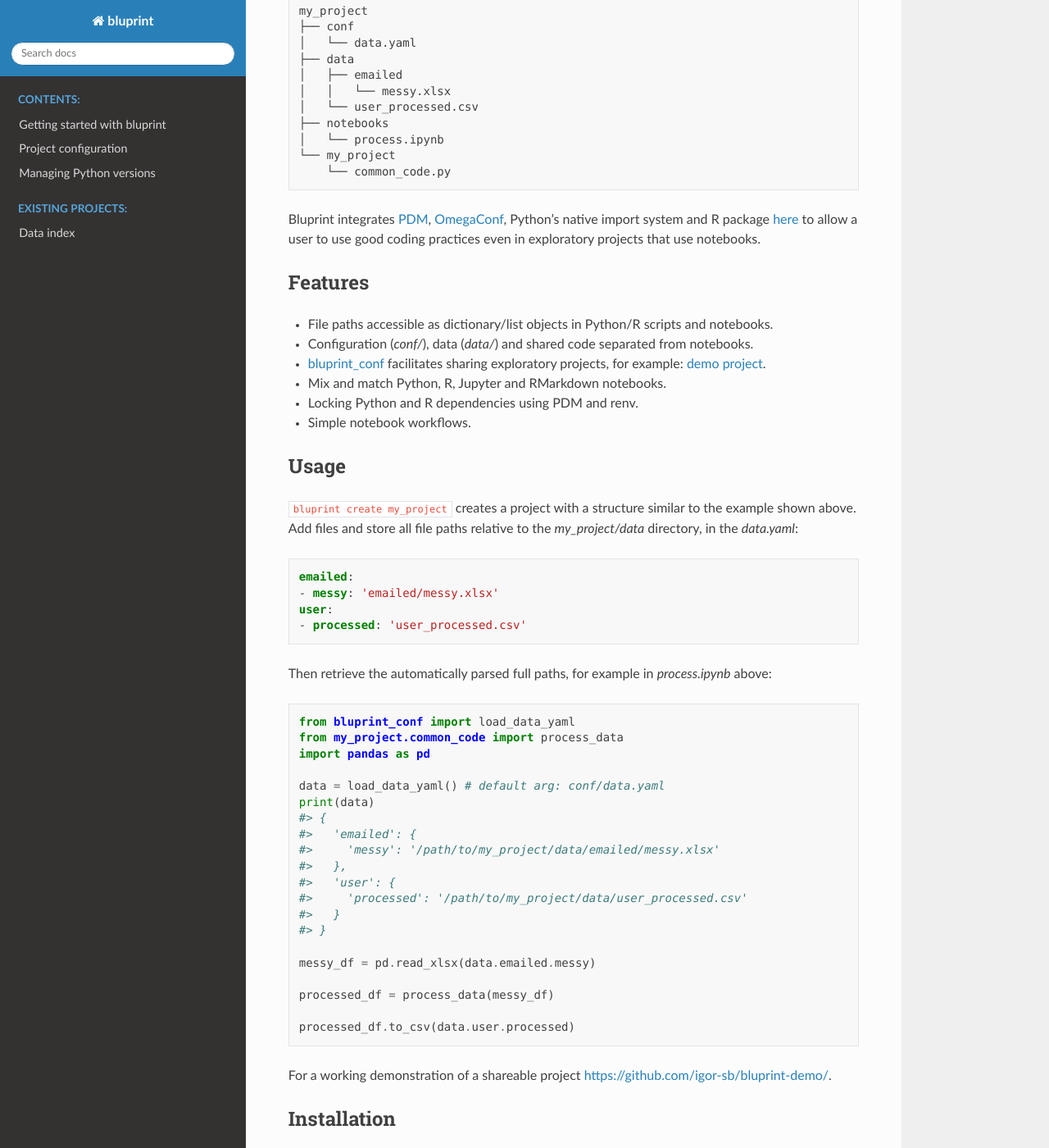
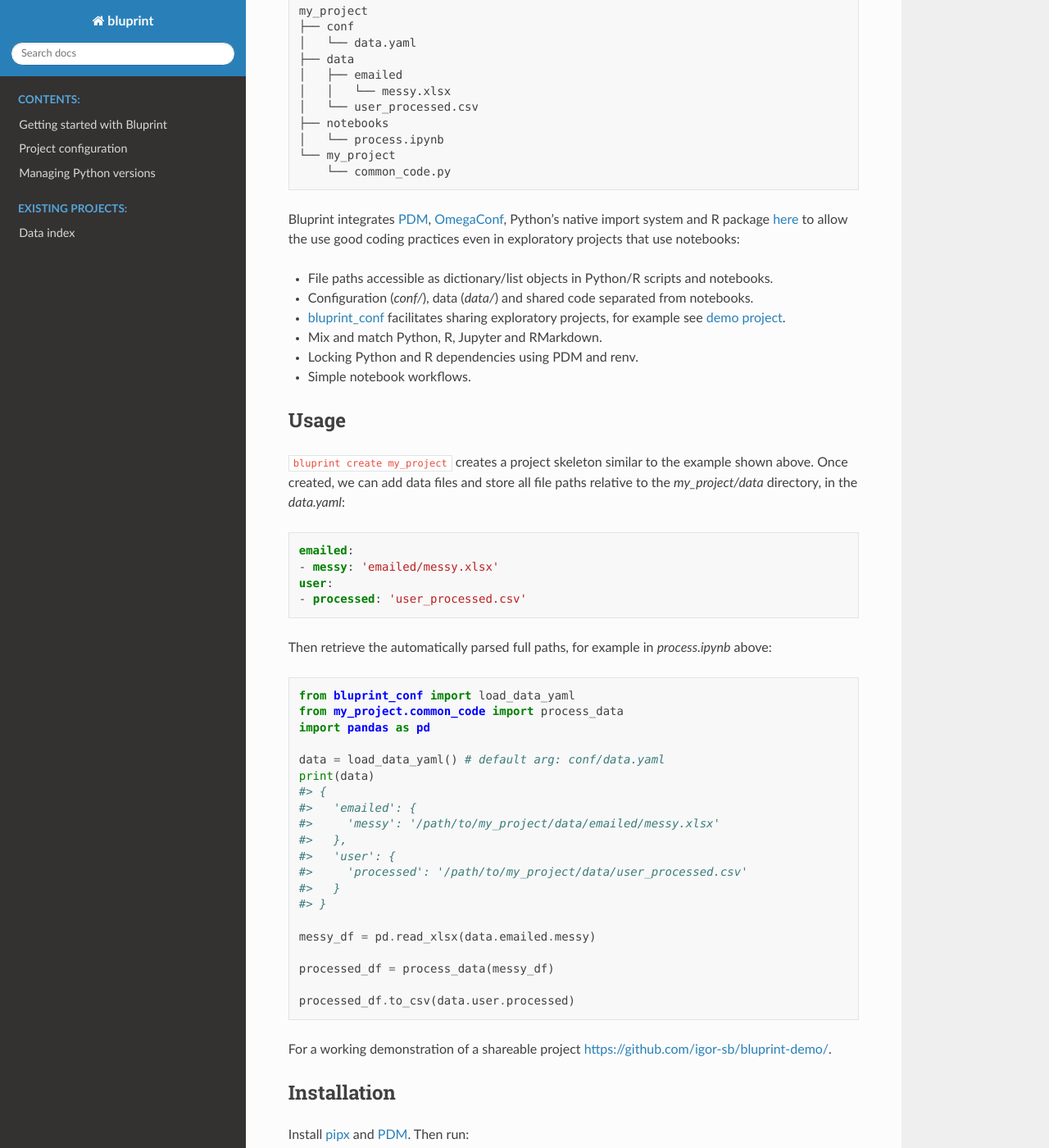
Before and after one commit to igor-sb/bluprint, a Sphinx documentation site: the page built from docs/source/index.rst, in a window 1280 px wide and 1400 px high, scrolled down 420 px. Shown: the whole window at 82% size. Built offline with Sphinx 7.4.7 and the Read the Docs theme 2.0.0, drawn with Linux system fonts in a browser that asks for light colours; some of the changed text lies outside the part shown.

Commit message:
update docs

```diff
--- a/README.rst
+++ b/README.rst
@@ -17,19 +17,15 @@
     └── my_project
         └── common_code.py
 
-Bluprint integrates `PDM <https://pdm-project.org/latest/>`_, `OmegaConf <https://omegaconf.readthedocs.io/>`_, Python's native import system and R package `here <https://here.r-lib.org/>`_ to allow a user to use good coding practices even in exploratory projects that use notebooks.
-
-
-Features
---------
+Bluprint integrates `PDM <https://pdm-project.org/latest/>`_, `OmegaConf <https://omegaconf.readthedocs.io/>`_, Python's native import system and R package `here <https://here.r-lib.org/>`_ to allow the use good coding practices even in exploratory projects that use notebooks:
 
 * File paths accessible as dictionary/list objects in Python/R scripts and notebooks.
 
 * Configuration (*conf/*), data (*data/*) and shared code separated from notebooks.
 
-* `bluprint_conf <https://github.com/igor-sb/bluprint-confg>`_ facilitates sharing exploratory projects, for example: `demo project <https://github.com/igor-sb/bluprint-demo/>`_.
+* `bluprint_conf <https://github.com/igor-sb/bluprint-conf>`_ facilitates sharing exploratory projects, for example see `demo project <https://github.com/igor-sb/bluprint-demo/>`_.
 
-* Mix and match Python, R, Jupyter and RMarkdown notebooks.
+* Mix and match Python, R, Jupyter and RMarkdown.
 
 * Locking Python and R dependencies using PDM and renv.
 
@@ -39,7 +35,7 @@
 Usage
 -----
 
-``bluprint create my_project`` creates a project with a structure similar to the example shown above. Add files and store all file paths relative to the *my_project/data* directory, in the *data.yaml*:
+``bluprint create my_project`` creates a project skeleton similar to the example shown above. Once created, we can add data files and store all file paths relative to the *my_project/data* directory, in the *data.yaml*:
 
 .. code:: yaml
 
--- a/docs/source/python_versions.rst
+++ b/docs/source/python_versions.rst
@@ -48,3 +48,7 @@
 * globally using: ``pyenv global 3.13.0a2``
 
 * locally (whenever you are in the current directory) using ``pyenv local 3.13.0a2``
+
+.. note::
+
+	pyenv works on Linux, MacOS and Windows Subsystem for Linux. For native Windows consider `pyenv-win <https://github.com/pyenv-win/pyenv-win>`_.
--- a/docs/source/tutorial.rst
+++ b/docs/source/tutorial.rst
@@ -1,10 +1,10 @@
-Getting started with bluprint
+Getting started with Bluprint
 =============================
 
 Python projects
 ---------------
 
-Create a new directory *myproj* with the project template:
+To create a new directory *myproj* with the project template in the current directory, run:
 
 .. code-block:: bash
 
@@ -33,7 +33,7 @@
   * *.venv* directory with Python virtual environment for this project
   * *.gitignore* with reasonable defaults - for example *.env* where secrets may be stored in plain text
 
-2. Installs the project as an "editable" Python package. This allows notebooks to access Python files in *myproj* as modules with ``from myproj.example import add_one``.
+2. Allows notebooks to access Python files in *myproj* as modules with ``from myproj.example import add_one`` by installing the project as a Python package in the project's virtual environment.
 
 3. Installs Python packages *bluprint_conf*, *ipykernel* and *pandas*.
 
```
